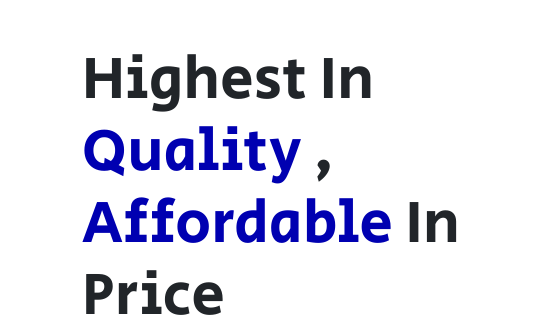
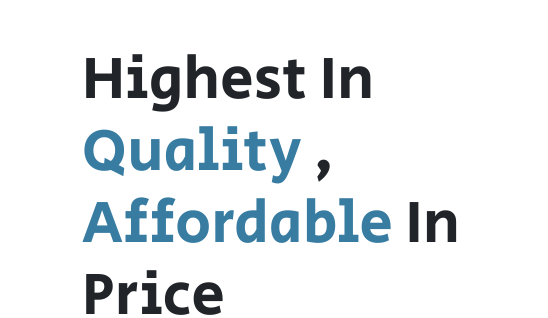
Before and after one commit to Jitesh-Gadage16/iNeuron-Clone, a plain HTML site: page index.html in a window 1280 px wide. Shown: the part 129-447 px from the top of the page, 0-548 px from the left. Drawn offline with nearby package versions, Linux system fonts and the light colour scheme.

Commit message:
header chnages

```diff
--- a/css/style.css
+++ b/css/style.css
@@ -342,7 +342,7 @@ button.enroll-now {
     text-transform: uppercase;
 }
 .banner-heading-div span{
-    color: #0000b1;
+    color: #387ca2;
 }
 
 #hoverdiv{
```
